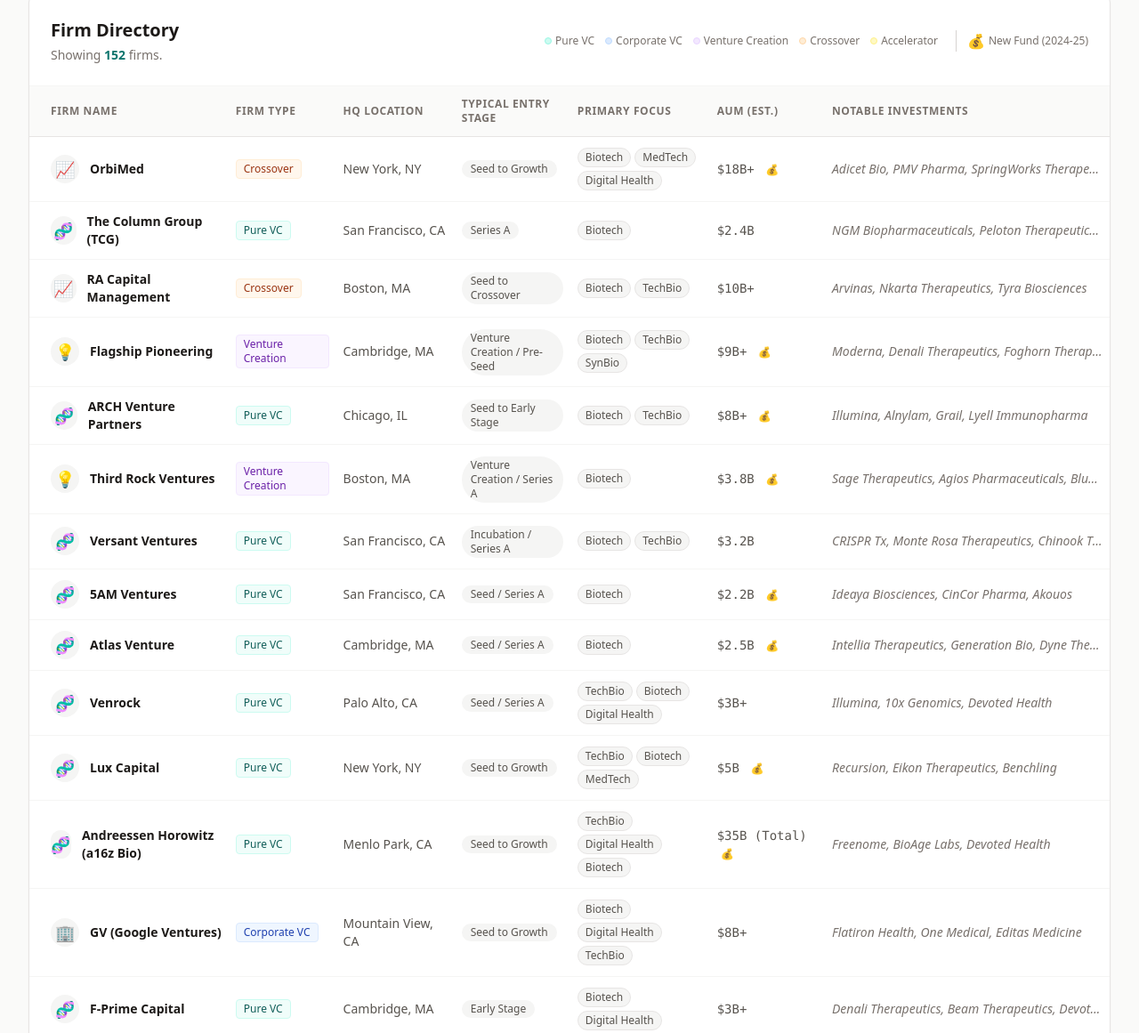
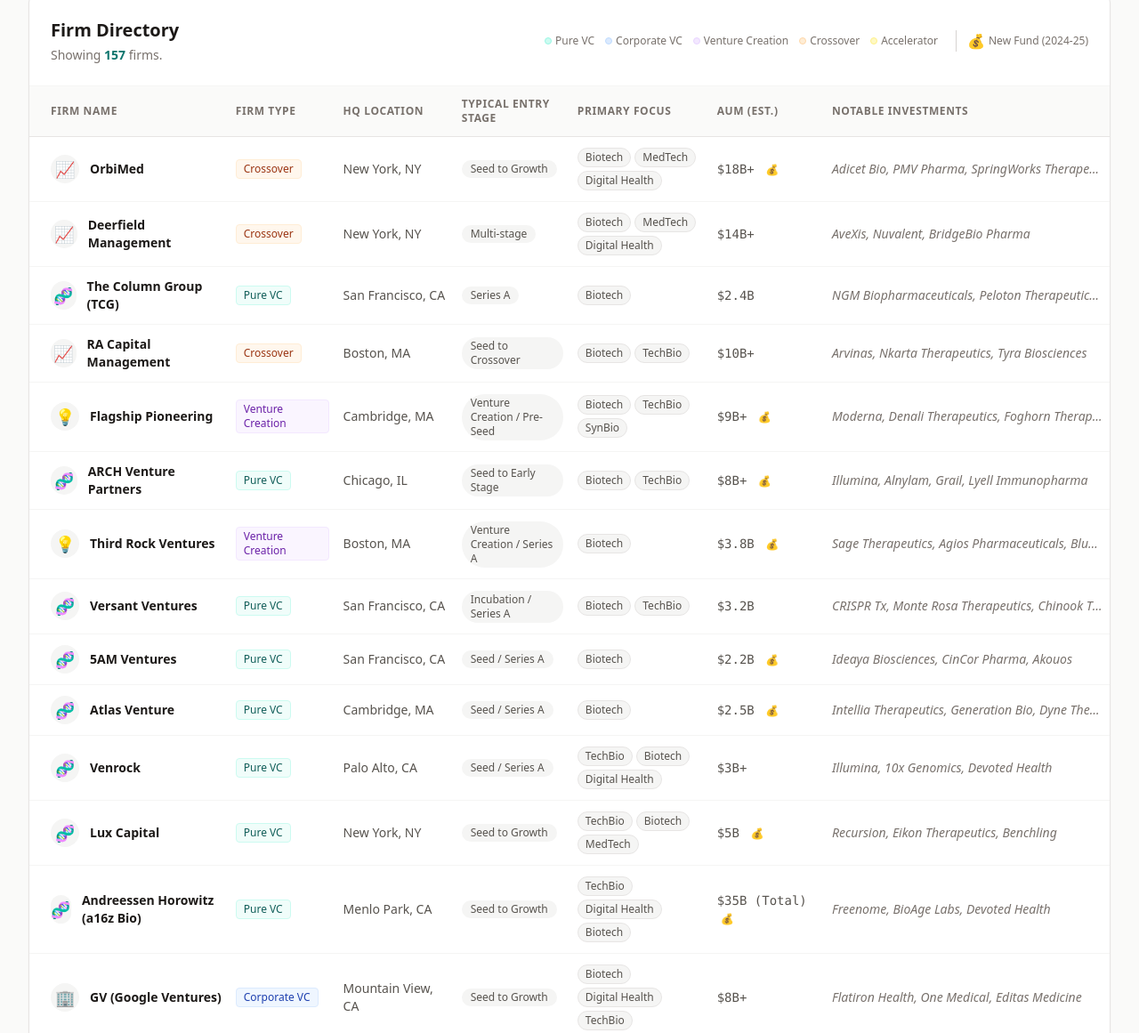
Before and after one commit to felixmto/biovcdatabase, a plain HTML site: page index.html in a window 1280 px wide. Shown: the part 1066-2227 px from the top of the page at 89% size. Drawn offline with nearby package versions, Linux system fonts and the light colour scheme.

Commit message:
v1.09
Added Polaris, Deerfield, RTW, Scion, and 2048

```diff
--- a/index.html
+++ b/index.html
@@ -279,6 +279,7 @@
         const vcData = [
             // --- TIER 1: The Giants & Life Science Specialists ---
             { name: "OrbiMed", location: "New York, NY", website: "https://www.orbimed.com", focus: ["Biotech", "MedTech", "Digital Health"], aum: 18000, portfolio: "Adicet Bio, PMV Pharma, SpringWorks Therapeutics", aumStr: "$18B+", stage: "Seed to Growth", type: "Crossover", specialist: true, newFund: true },
+            { name: "Deerfield Management", location: "New York, NY", website: "https://deerfield.com", focus: ["Biotech", "MedTech", "Digital Health"], aum: 14000, portfolio: "AveXis, Nuvalent, BridgeBio Pharma", aumStr: "$14B+", stage: "Multi-stage", type: "Crossover", specialist: true, newFund: false },
             { name: "The Column Group (TCG)", location: "San Francisco, CA", website: "https://www.thecolumngroup.com", focus: ["Biotech"], aum: 2400, portfolio: "NGM Biopharmaceuticals, Peloton Therapeutics, Constellation Pharmaceuticals", aumStr: "$2.4B", stage: "Series A", type: "Pure VC", specialist: true, newFund: false },
             { name: "RA Capital Management", location: "Boston, MA", website: "https://www.racap.com", focus: ["Biotech", "TechBio"], aum: 10000, portfolio: "Arvinas, Nkarta Therapeutics, Tyra Biosciences", aumStr: "$10B+", stage: "Seed to Crossover", type: "Crossover", specialist: true, newFund: false },
             { name: "Flagship Pioneering", location: "Cambridge, MA", website: "https://www.flagshippioneering.com", focus: ["Biotech", "TechBio", "SynBio"], aum: 9000, portfolio: "Moderna, Denali Therapeutics, Foghorn Therapeutics", aumStr: "$9B+", stage: "Venture Creation / Pre-Seed", type: "Venture Creation", specialist: true, newFund: true },
@@ -305,13 +306,16 @@
             { name: "Casdin Capital", location: "New York, NY", website: "https://www.casdincapital.com", focus: ["Biotech", "TechBio"], aum: 3000, portfolio: "Invitae, Relay Therapeutics, SomaLogic", aumStr: "$3B+", stage: "Growth / Crossover", type: "Crossover", specialist: true, newFund: false },
             { name: "Northpond Ventures", location: "Bethesda, MD / Cambridge", website: "https://www.northpond.com", focus: ["Biotech", "TechBio", "MedTech"], aum: 2000, portfolio: "Scipher Medicine, IsoPlexis, 10x Genomics", aumStr: "$2B+", stage: "Series A to Growth", type: "Crossover", specialist: true, newFund: true },
             { name: "Catalio Capital Management", location: "New York, NY", website: "https://www.cataliocapital.com", focus: ["Biotech", "TechBio", "MedTech"], aum: 1000, portfolio: "Freenome, Recursion, Octant Bio", aumStr: "$1B+", stage: "Multi-stage", type: "Crossover", specialist: true, newFund: true },
+            { name: "RTW Investments", location: "New York, NY", website: "https://www.rtwfunds.com", focus: ["Biotech", "MedTech"], aum: 6000, portfolio: "Rocket Pharmaceuticals, Prometheus Biosciences", aumStr: "$6B+", stage: "Multi-stage", type: "Crossover", specialist: true, newFund: false },
             { name: "Section 32", location: "San Diego, CA", website: "https://www.section32.com", focus: ["TechBio", "Diagnostics"], aum: 1000, portfolio: "Relay Therapeutics, Thrive Earlier Detection, Vir Biotechnology", aumStr: "$1B+", stage: "Series A / B", type: "Pure VC", specialist: false, newFund: true },
             { name: "Obvious Ventures", location: "San Francisco, CA", website: "https://obvious.com", focus: ["Digital Health", "TechBio"], aum: 1000, portfolio: "Virta Health, Recursion, Incredible Health", aumStr: "$1B+", stage: "Seed / Series A", type: "Pure VC", specialist: false, newFund: false },
             { name: "New Enterprise Associates (NEA)", location: "Menlo Park, CA", website: "https://www.nea.com", focus: ["Biotech", "Digital Health"], aum: 25000, portfolio: "Tempus, CRISPR Tx, Verve Therapeutics", aumStr: "$25B (Total)", stage: "Multi-stage", type: "Pure VC", specialist: false, newFund: false },
 
             // --- TIER 2: Boutiques, TechBio Specialists, and Emerging Managers ---
             { name: "Compound", location: "New York, NY", website: "https://compound.vc", focus: ["TechBio", "SynBio", "Digital Health"], aum: 150, portfolio: "Loyal, Oura, Varda Space Industries", aumStr: "$150M+", stage: "Seed", type: "Pure VC", specialist: false, newFund: false },
+            { name: "Scion Life Sciences", location: "New York, NY", website: "https://www.scionlifesciences.com", focus: ["Biotech"], aum: 310, portfolio: "Tourmaline Bio, Kivu Bioscience, Zenas", aumStr: "$310M", stage: "Venture Creation / Series A", type: "Venture Creation", specialist: true, newFund: true },
             { name: "Curie.Bio", location: "Cambridge, MA", website: "https://curie.bio", focus: ["Biotech"], aum: 500, portfolio: "Forward Therapeutics, Decrypt Biomedicine", aumStr: "$500M+", stage: "Seed / Incubation", type: "Venture Creation", specialist: true, newFund: true },
+            { name: "2048 Ventures", location: "New York, NY", website: "https://www.2048.vc", focus: ["TechBio", "Digital Health"], aum: 100, portfolio: "Nomic Bio, Impilo, Recora, Eli Health", aumStr: "$100M+", stage: "Pre-Seed / Seed", type: "Pure VC", specialist: false, newFund: false },
             { name: "SciFounders", location: "San Francisco, CA", website: "https://www.scifounders.com", focus: ["Biotech", "TechBio", "SynBio"], aum: 50, portfolio: "Gilgamesh Pharmaceuticals, Harlow, Vernal Biosciences", aumStr: "N/A (Early Stage)", stage: "Pre-Seed to Series A", type: "Pure VC", specialist: true, newFund: false },
             { name: "The Venture Collective", location: "New York, NY", website: "https://www.theventurecollective.com", focus: ["Digital Health", "Biotech"], aum: 150, portfolio: "Oshi Health, Antara Health, Almond", aumStr: "$150M+", stage: "Pre-Seed / Seed", type: "Pure VC", specialist: false, newFund: false },
             { name: "Cantos", location: "San Francisco, CA", website: "https://cantos.vc", focus: ["TechBio", "SynBio", "Biotech"], aum: 150, portfolio: "Solugen, Mission Barns, Faeth Therapeutics", aumStr: "$150M+", stage: "Pre-Seed / Seed", type: "Pure VC", specialist: false, newFund: false },
@@ -337,7 +341,7 @@
             { name: "Lerer Hippeau", location: "New York, NY", website: "https://www.lererhippeau.com", focus: ["Digital Health", "TechBio"], aum: 1200, portfolio: "K Health, Oscar Health, Ro", aumStr: "$1.2B", stage: "Seed", type: "Pure VC", specialist: false, newFund: false },
             { name: "BoxGroup", location: "New York, NY", website: "https://boxgroup.com", focus: ["Digital Health", "TechBio"], aum: 500, portfolio: "Ro, Flatiron Health, PillPack", aumStr: "$500M", stage: "Pre-Seed / Seed", type: "Pure VC", specialist: false, newFund: false },
             { name: "Village Global", location: "San Francisco, CA", website: "https://www.villageglobal.vc", focus: ["TechBio", "Digital Health"], aum: 400, portfolio: "Paradigm, Enveda Biosciences", aumStr: "$400M", stage: "Pre-Seed / Seed", type: "Pure VC", specialist: false, newFund: false },
-            { name: "Outset Capital", location: "San Francisco, CA", website: "https://outsetcapital.com", focus: ["TechBio", "SynBio"], aum: 50, portfolio: "Earth, Science", aumStr: "$50M", stage: "Pre-Seed", type: "Pure VC", specialist: false, newFund: false },
+            { name: "Outset Capital", location: "San Francisco, CA", website: "https://outsetcapital.com", focus: ["TechBio", "SynBio"], aum: 50, portfolio: "Meliora Therapeutics", aumStr: "$50M", stage: "Pre-Seed", type: "Pure VC", specialist: false, newFund: false },
             { name: "Digitalis Ventures", location: "New York, NY", website: "https://www.digitalisventures.com", focus: ["TechBio", "Digital Health", "Biotech"], aum: 260, portfolio: "Expressable, Elegen, GoodRx", aumStr: "$260M+", stage: "Seed / Series A", type: "Pure VC", specialist: true, newFund: false },
             { name: "Jazz Venture Partners", location: "San Francisco, CA", website: "https://www.jazzvp.com", focus: ["Digital Health", "MedTech"], aum: 200, portfolio: "Akili Interactive, Mindstrong Health, Pear Therapeutics", aumStr: "$200M+", stage: "Series A / B", type: "Pure VC", specialist: false, newFund: false },
             { name: "Lifeforce Capital", location: "San Francisco, CA", website: "https://lifeforcecap.com", focus: ["Digital Health"], aum: 100, portfolio: "Notable Health, Olive, Solv Health", aumStr: "$100M+", stage: "Seed / Series A", type: "Pure VC", specialist: true, newFund: false },
@@ -390,6 +394,7 @@
 
             // --- TIER 3: Generalists with Strong Health Practice & Corp VC ---
             { name: "Maverick Ventures", location: "San Francisco, CA", website: "https://www.maverickventures.com", focus: ["Digital Health", "Biotech"], aum: 5000, portfolio: "Hims & Hers Health, Cityblock Health, ConcertAI", aumStr: "$5B+ (Total)", stage: "Multi-stage", type: "Crossover", specialist: false, newFund: false },
+            { name: "Polaris Partners", location: "Boston, MA / NY / SF", website: "https://polarispartners.com", focus: ["Biotech", "MedTech", "TechBio"], aum: 6000, portfolio: "KSQ Therapeutics, Scholar Rock, Amylyx", aumStr: "$6B+ (Total)", stage: "Multi-stage", type: "Pure VC", specialist: false, newFund: false },
             { name: "Alta Partners", location: "San Francisco, CA", website: "https://www.altapartners.com", focus: ["Biotech"], aum: 2500, portfolio: "Allakos, Vir Biotechnology, Tyra Biosciences", aumStr: "$2.5B", stage: "Series A", type: "Pure VC", specialist: true, newFund: false },
             { name: "Amgen Ventures", location: "Thousand Oaks, CA", website: "https://www.amgenventures.com", focus: ["Biotech"], aum: 1000, portfolio: "Arrakis, Neumora Therapeutics, Triumvira Immunologics", aumStr: "$1B+", stage: "Strategic / Multi", type: "Corporate VC", specialist: true, newFund: false },
             { name: "Pfizer Ventures", location: "New York, NY", website: "https://www.pfizerventures.com", focus: ["Biotech"], aum: 1000, portfolio: "Cerevel, Pyxis Oncology, Strata Oncology", aumStr: "$1B+", stage: "Strategic / Multi", type: "Corporate VC", specialist: true, newFund: false },
@@ -435,7 +440,7 @@
             { name: "MedTech Innovator", location: "Los Angeles, CA", website: "https://medtechinnovator.org", focus: ["MedTech"], aum: 0, portfolio: "Tasso, Forest Devices", aumStr: "Non-Profit", stage: "Early Stage", type: "Accelerator / Incubator", specialist: true, newFund: false },
             { name: "Endless Frontier Labs", location: "New York, NY", website: "https://endlessfrontierlabs.com", focus: ["Biotech", "TechBio"], aum: 0, portfolio: "C16 Biosciences", aumStr: "Zero Equity", stage: "Pre-Seed", type: "Accelerator / Incubator", specialist: false, newFund: false },
             { name: "Nucleate", location: "Boston, MA / National", website: "https://nucleate.xyz", focus: ["Biotech", "SynBio"], aum: 0, portfolio: "Manifold Bio, Enoda", aumStr: "Non-Profit", stage: "Pre-Seed", type: "Accelerator / Incubator", specialist: true, newFund: false },
-            { name: "Bioverge", location: "San Francisco, CA", website: "https://www.bioverge.com/", focus: ["Digital Health", "Biotech"], aum: 0, portfolio: "Ligandal, Notable", aumStr: "N/A (Platform)", stage: "Pre-Seed / Seed", type: "Accelerator / Incubator", specialist: true, newFund: false }
+            { name: "Bioverge", location: "San Francisco, CA", website: "https://bioverge.com", focus: ["Digital Health", "Biotech"], aum: 0, portfolio: "Ligandal, Notable", aumStr: "N/A (Platform)", stage: "Pre-Seed / Seed", type: "Accelerator / Incubator", specialist: true, newFund: false }
         ];
 
         let currentData = [...vcData];
```
